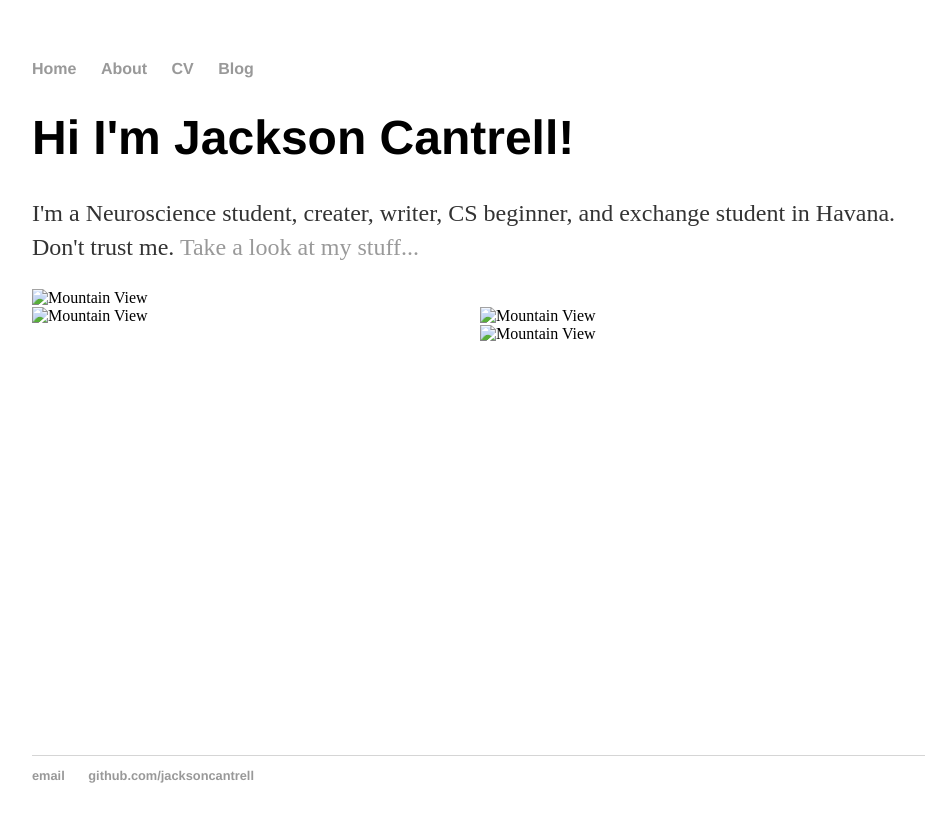
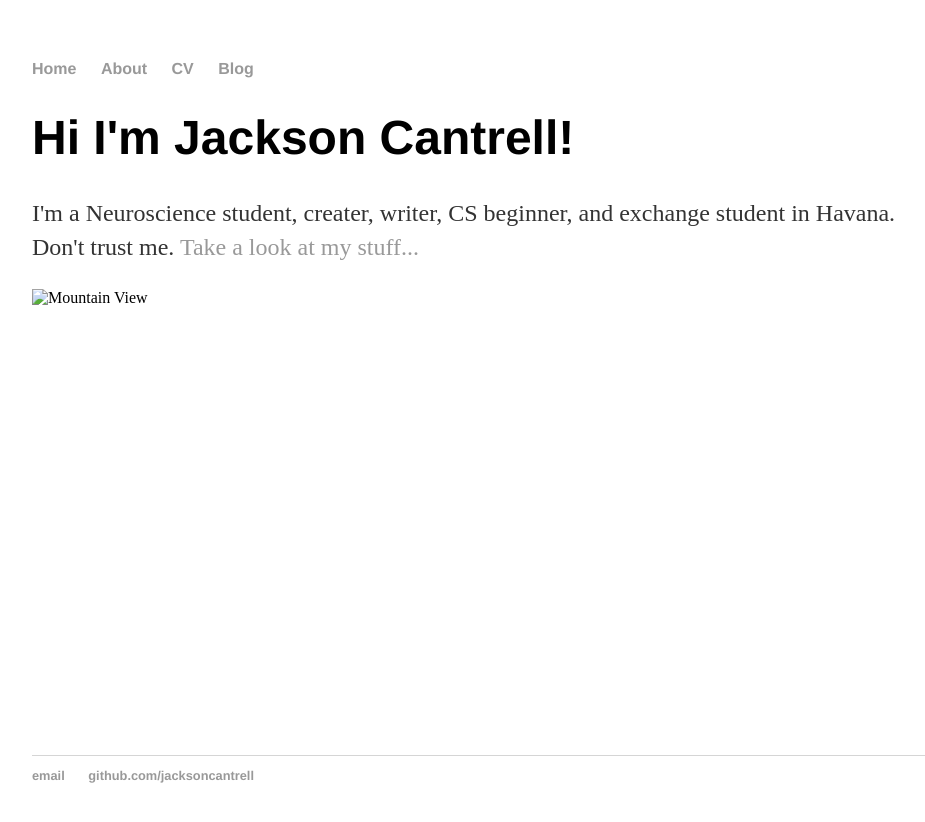
Before and after one commit to jacksoncantrell/jacksoncantrell.github.io, a Jekyll site: the page built from index.html, in a window 1280 px wide. Shown: the top 822 px of the page, without its empty margins (160-1085 px from the left). Built offline with Jekyll 4.4.1, drawn with Linux system fonts in a browser that asks for light colours.

Commit message:
Update index.html

```diff
--- a/index.html
+++ b/index.html
@@ -17,21 +17,21 @@ title: Jackson Cantrell
 
 <div class="outsidea">
 	<div class = "insidea">
-		<img src="https://blog.kaspersky.com/files/2015/12/train-hack-featured-1.jpg" alt="Mountain View"; class="imagea">
+
 		<div class="lay">
     			<div class="text">It is I Jackson Cantrell</div><!-- /.text-->
  	 	</div><!-- /.lay -->
 	</div><!-- /.insidea -->
 
 	<div class = "insideb">
-		<img src="https://blog.kaspersky.com/files/2015/12/train-hack-featured-1.jpg" alt="Mountain View"; class="image">
+
 		<div class="lay">
     			<div class="text">It is I Jackson Cantrell</div><!-- /.text-->
  	 	</div><!-- /.lay -->
 	</div><!-- /.insideb -->
 
 	<div class = "insidec">
-		<img src="https://blog.kaspersky.com/files/2015/12/train-hack-featured-1.jpg" alt="Mountain View"; class="image">
+
 		<div class="lay">
     			<div class="text">It is I Jackson Cantrell</div><!-- /.text-->
  		 </div><!-- /.lay -->
```
